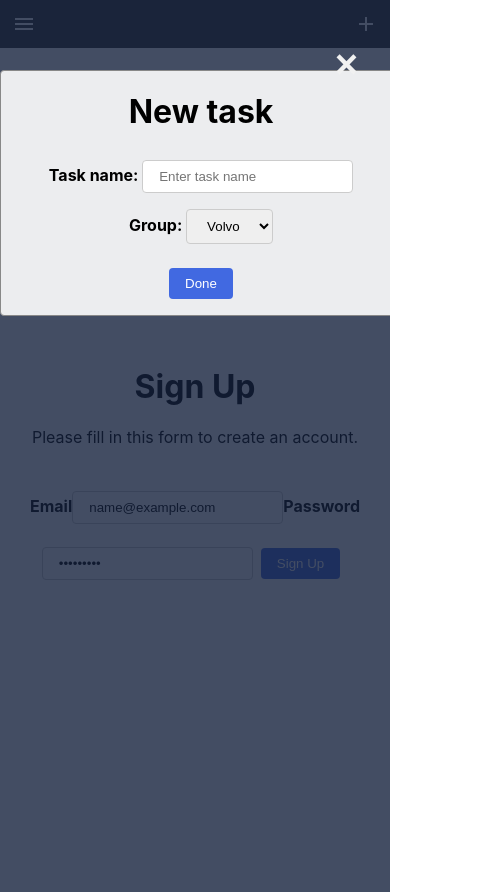
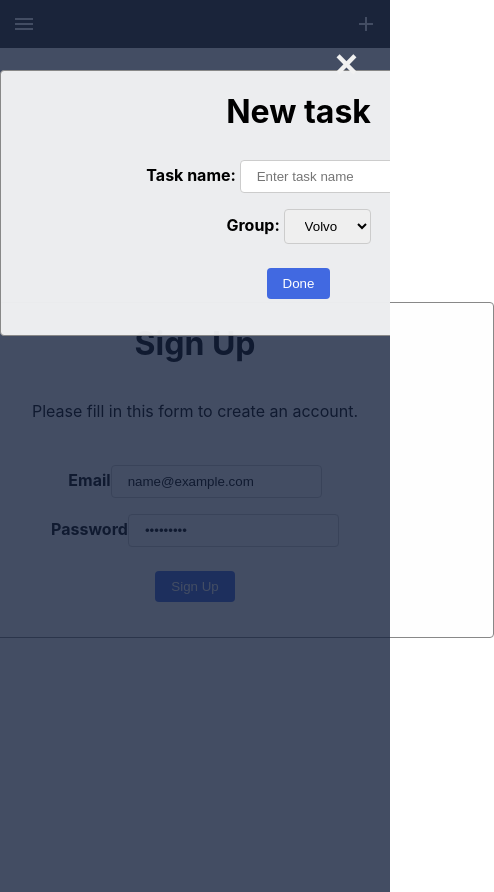
Before and after one commit to igorriok/balancer_web, a React (Create React App) app: page /signup in a window 390 px wide. Both pictures are taken after typing "name@example.com", "Sample123" into the empty fields and a click on the button "add". Shown: the whole page, 494 px wide, since content can reach past the window. Built offline with nearby package versions, Linux system fonts and the light colour scheme.

Commit message:
responsive pages

```diff
--- a/src/App.css
+++ b/src/App.css
@@ -20,6 +20,18 @@
 
 /* Login Page */
 
+.formContainer {
+  padding: 0 25% 5% 25%;
+  display: flex;
+  flex-direction: column;
+  align-items: center;
+  background-color: rgba(254, 254, 254, 0.9);
+  border: 1px solid #888;
+  width: 30%;
+  max-width: 600px;
+  min-width: 400px;
+  border-radius: 4px;
+}
 
 /* Full-width inputs */
 input[type=text], input[type=password] , input[type=email], select {
--- a/src/pages/LoginPage.tsx
+++ b/src/pages/LoginPage.tsx
@@ -46,7 +46,7 @@ export default function LoginPage() {
 	return (
 		<div id={'loginPage'}>
 
-			<form onSubmit={sendCredentials} autoComplete="on">
+			<form onSubmit={sendCredentials} className='formContainer' autoComplete="on">
 
 				{/*<div className="credentials">*/}
 
--- a/src/pages/Singup.tsx
+++ b/src/pages/Singup.tsx
@@ -64,7 +64,7 @@ export default function SignupPage() {
 	return (
 		<div id={'signupPage'}>
 
-				<form onSubmit={sendCredentials} autoComplete="on">
+				<form onSubmit={sendCredentials} autoComplete="on" className='formContainer'>
 
 					<h1>Sign Up</h1>
 
@@ -74,7 +74,6 @@ export default function SignupPage() {
 
 					<label htmlFor="email">
 						<b>Email</b>
-					</label>
 						<input
 							type="email"
 							placeholder="Enter Email"
@@ -82,10 +81,10 @@ export default function SignupPage() {
 							required
 							onChange={(e) => handleEmail(e)}
 						/>
+					</label>
 
 					<label htmlFor="psw">
 						<b>Password</b>
-					</label>
 						<input
 							type="password"
 							placeholder="Enter Password"
@@ -93,6 +92,7 @@ export default function SignupPage() {
 							required
 							onChange={(e) => handlePassword(e)}
 						/>
+					</label>
 
 					{/*<p>
 						By creating an account you agree to our
@@ -102,10 +102,7 @@ export default function SignupPage() {
 						.
 					</p>*/}
 
-					<button
-						type="submit"
-						className="confirmButton"
-					>
+					<button type="submit" className="confirmButton">
 						Sign Up
 					</button>
 				</form>
--- a/src/pages/TaskPage.tsx
+++ b/src/pages/TaskPage.tsx
@@ -25,7 +25,7 @@ const styles: StylesDictionary = {
 
 	},
 	container: {
-		padding: '% 25% 5% 25%',
+		padding: '0% 25% 5% 25%',
 		display: "flex",
 		flexDirection: "column",
 		alignItems: "center",
@@ -92,7 +92,7 @@ export default function TaskPage(props: TaskPageProps) {
 			</button>
 
 
-			<form onSubmit={saveTask} style={styles.container}>
+			<form onSubmit={saveTask} style={styles.container} autoComplete="on">
 
 				<h1>New task</h1>
 
```
Lines whose indentation alone changed are shown as unchanged.
